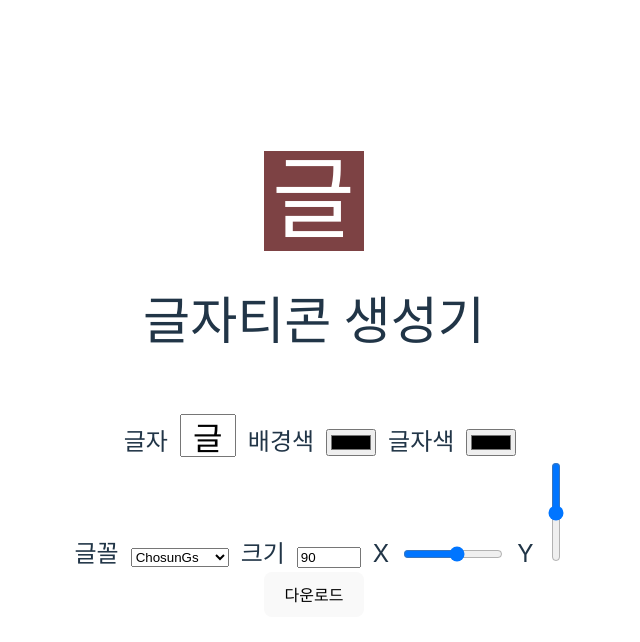
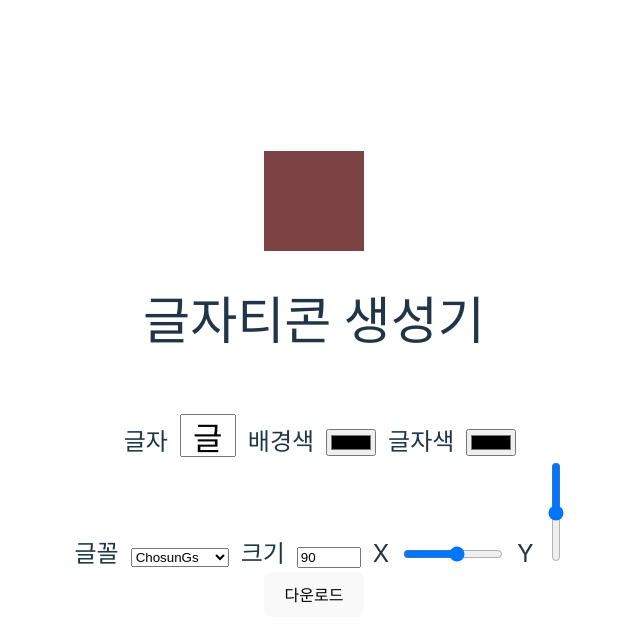
Before and after one commit to sjy5386/charicon, a React (Vite) app: page / in a window 1280 px wide. Shown: the top 642 px of the page, without its empty margins (326-966 px from the left). Built offline with nearby package versions, Linux system fonts and the light colour scheme; a web font is replaced by a local one.

Commit message:
글꼴 불러와지면 캔버스에 글자 쓰기
Signed-off-by: Seokjin Yoon <13289043+sjy5386@users.noreply.github.com>

```diff
--- a/src/Canvas.tsx
+++ b/src/Canvas.tsx
@@ -42,9 +42,11 @@ const Canvas = ({
         ctx.fillRect(0, 0, 100, 100);
 
         // 글자 쓰기
-        ctx.font = `${fontSize}px ${font}`;
-        ctx.fillStyle = color;
-        ctx.fillText(character, x, y);
+        document.fonts.load(`${fontSize}px ${font}`).then(() => {
+            ctx.font = `${fontSize}px ${font}`;
+            ctx.fillStyle = color;
+            ctx.fillText(character, x, y);
+        });
     })
 
     return (
```
